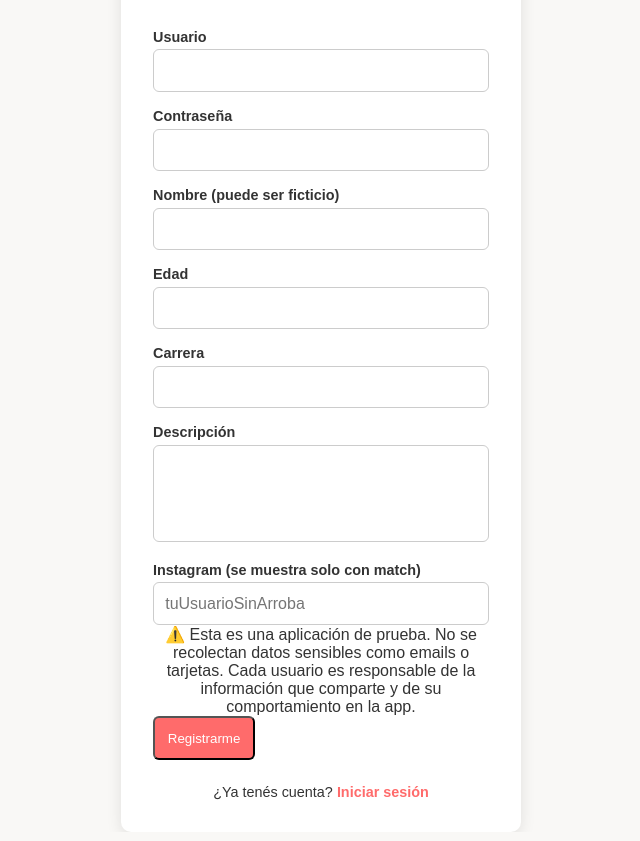
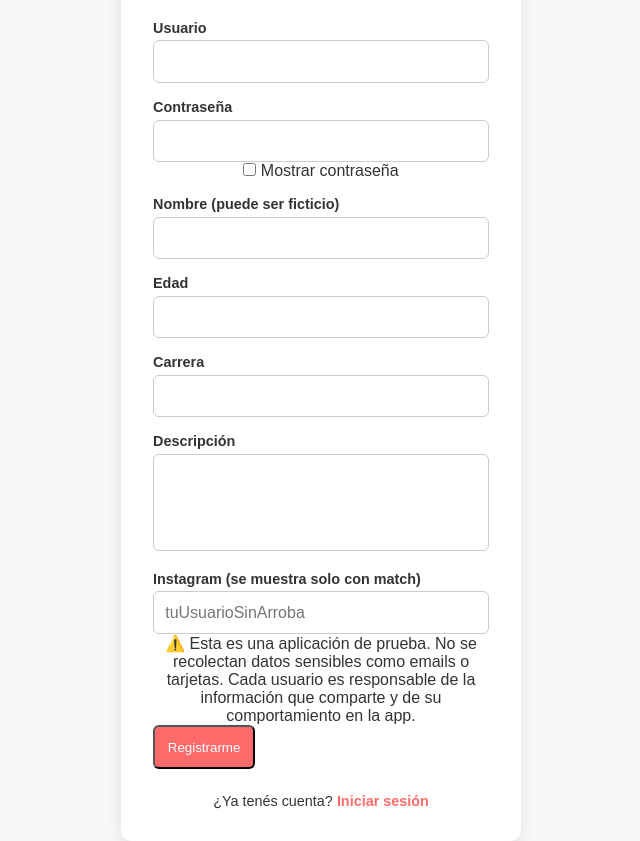
Before and after one commit to scry3/facultadMatchBack, a plain HTML site: page frontend/public/register.html in a window 1280 px wide. Shown: the part 33-874 px from the top of the page, without its empty margins (319-959 px from the left). Drawn offline with Linux system fonts and the light colour scheme.

Commit message:
Update register.html

```diff
--- a/frontend/public/register.html
+++ b/frontend/public/register.html
@@ -18,6 +18,12 @@
 
         <label for="password" class="label">Contraseña</label>
         <input id="password" type="password" class="input" required />
+
+        <label class="mostrar-password">
+        <input type="checkbox" id="togglePassword">
+        Mostrar contraseña
+        </label>
+
 
         <label for="nombre" class="label">Nombre (puede ser ficticio)</label>
         <input id="nombre" type="text" class="input" required />
```
